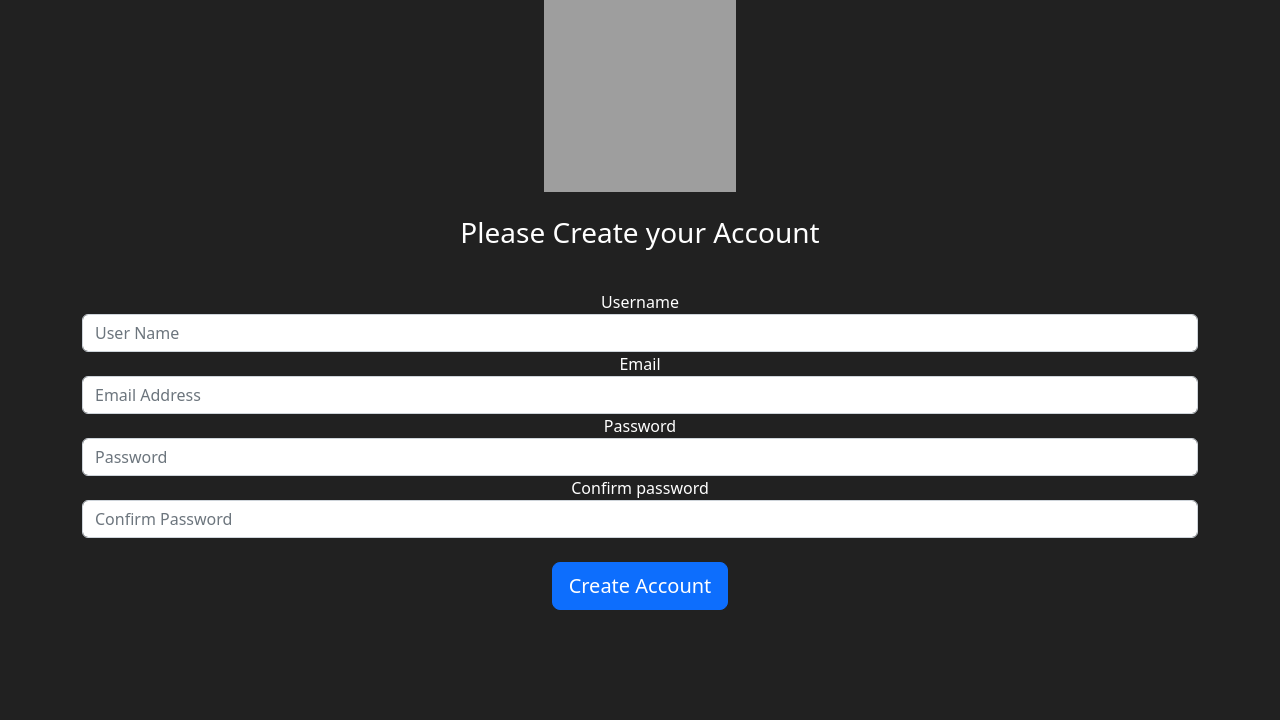
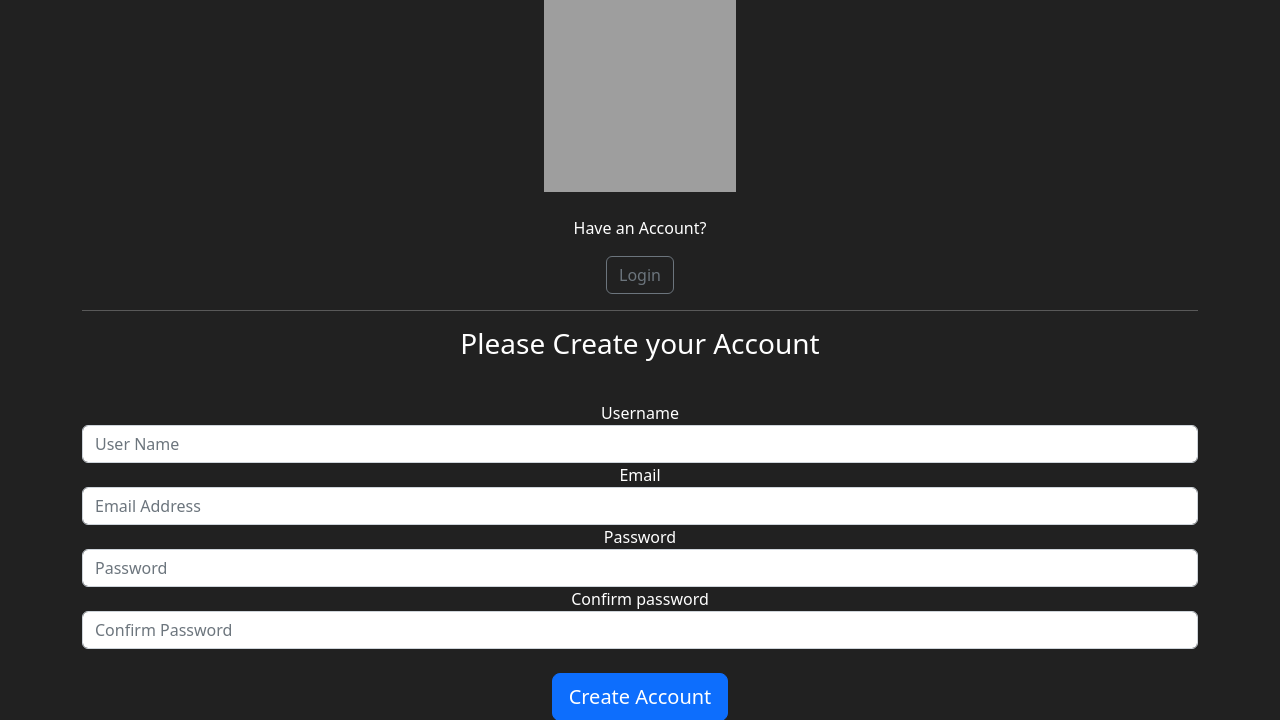
Before and after one commit to Mr-Sunglasses/market-app, a Flask app: page /register in a window 1280 px wide. Shown: the part 56-776 px from the top of the page. Run offline with Flask 2, Linux system fonts and the light colour scheme; grey boxes are pictures that could not be loaded.

Commit message:
Added redirection for login page

```diff
--- a/market/templates/register.html
+++ b/market/templates/register.html
@@ -14,6 +14,10 @@
 
         <img class="mb-4" src="https://yt3.ggpht.com/ytc/AKedOLT0VVKk9ygwBeGsZy6BOtuKupISZrJjVjdLj4JPkA=s900-c-k-c0x00ffffff-no-rj" alt="KIET College" width="192" height="192">
 
+        <br>
+            <p>Have an Account?</p>
+            <a class="btn btn-outline-secondary" href="{{ url_for('login') }}" role="button">Login</a>
+            <hr>
         <h1 class="h3 mb-3 font-weight-normal">
                 Please Create your Account
             </h1>
@@ -41,6 +45,7 @@
             {{ forms.submit(class="btn btn-lg btn-block btn-primary") }}
 
 
+
         </form>
 
 
```
